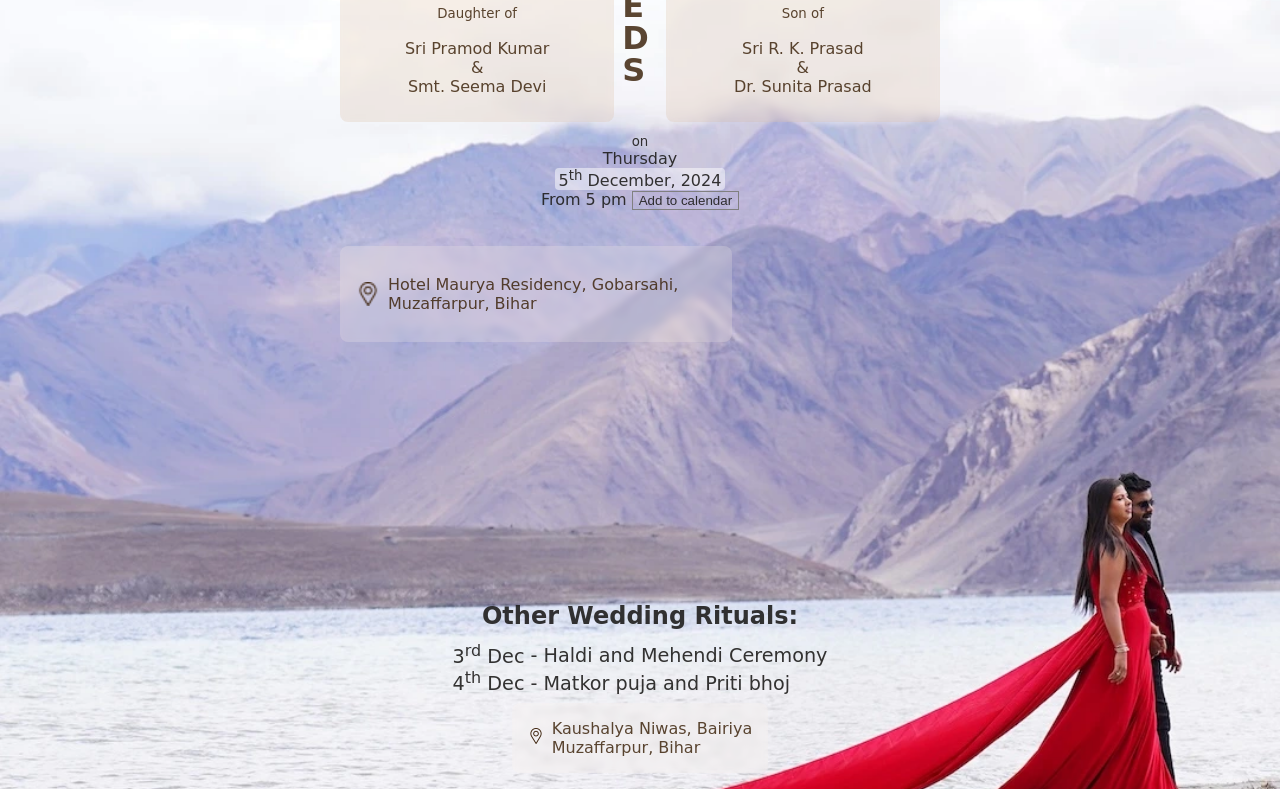
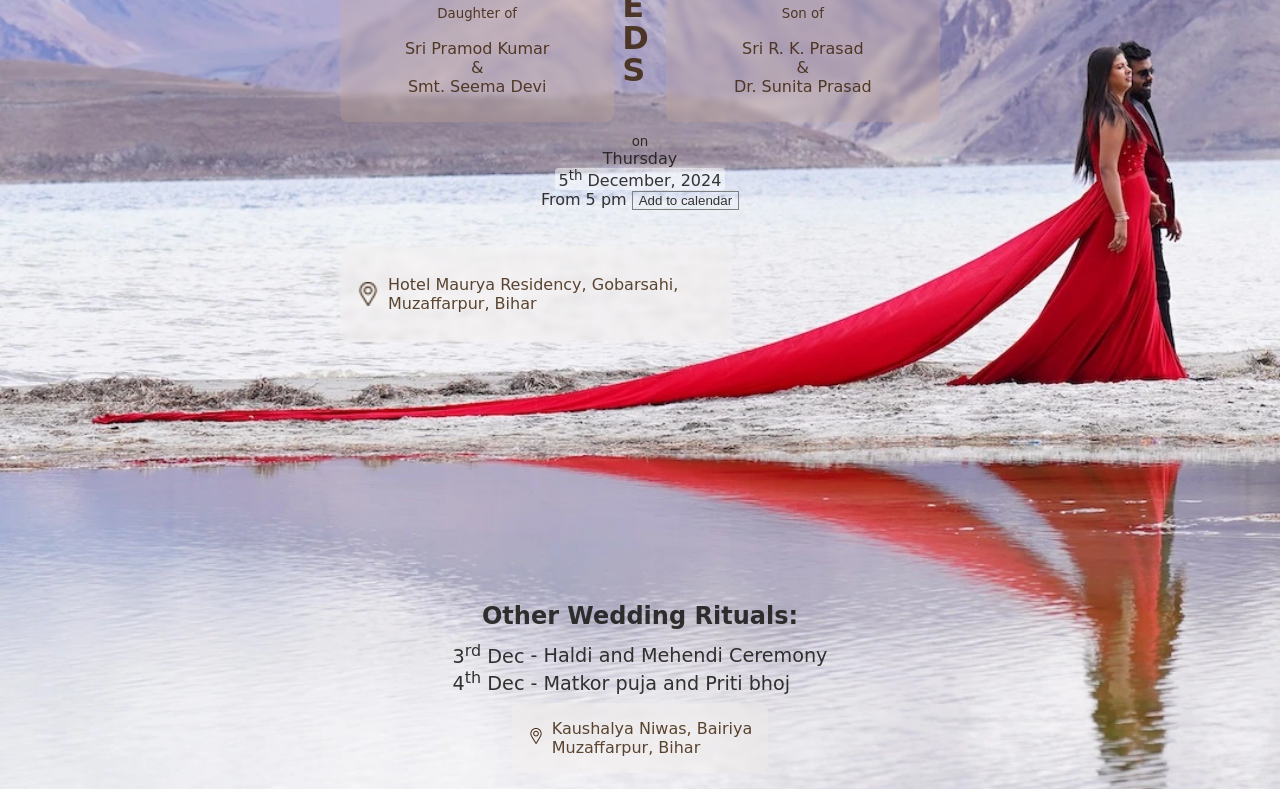
Before and after one commit to KumarSidharth/wedding-invitation, a plain HTML site: page index.html in a window 1280 px wide. Shown: the part 198-987 px from the top of the page. Drawn offline with Linux system fonts and the light colour scheme.

Commit message:
background position

```diff
--- a/index.html
+++ b/index.html
@@ -35,7 +35,7 @@
             background-image: url('assets/pictures/CKP02107.webp'); /* Optional: Add a background image */
             background-size: cover;
             background-repeat: no-repeat;
-            background-position: right top;
+            background-position: right 50%;
             color: rgba(31, 30, 29, 0.906);
             /* mix-blend-mode: color-burn; */
             /* text-align: center; */
```
